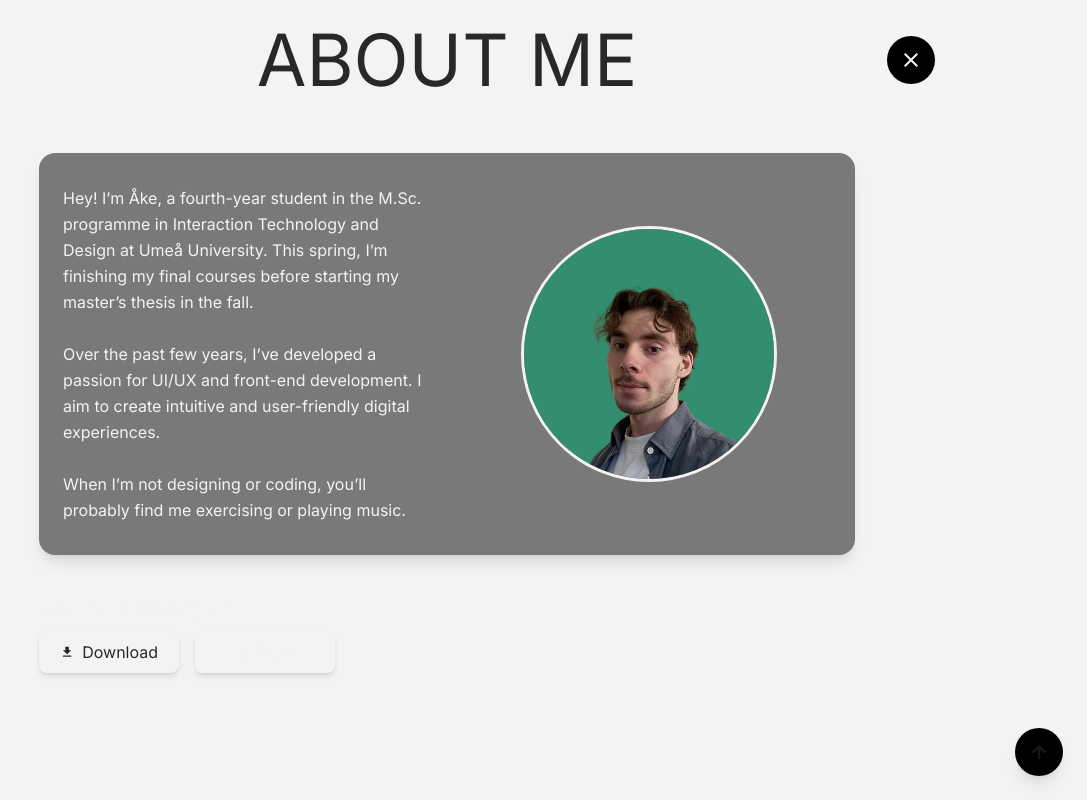
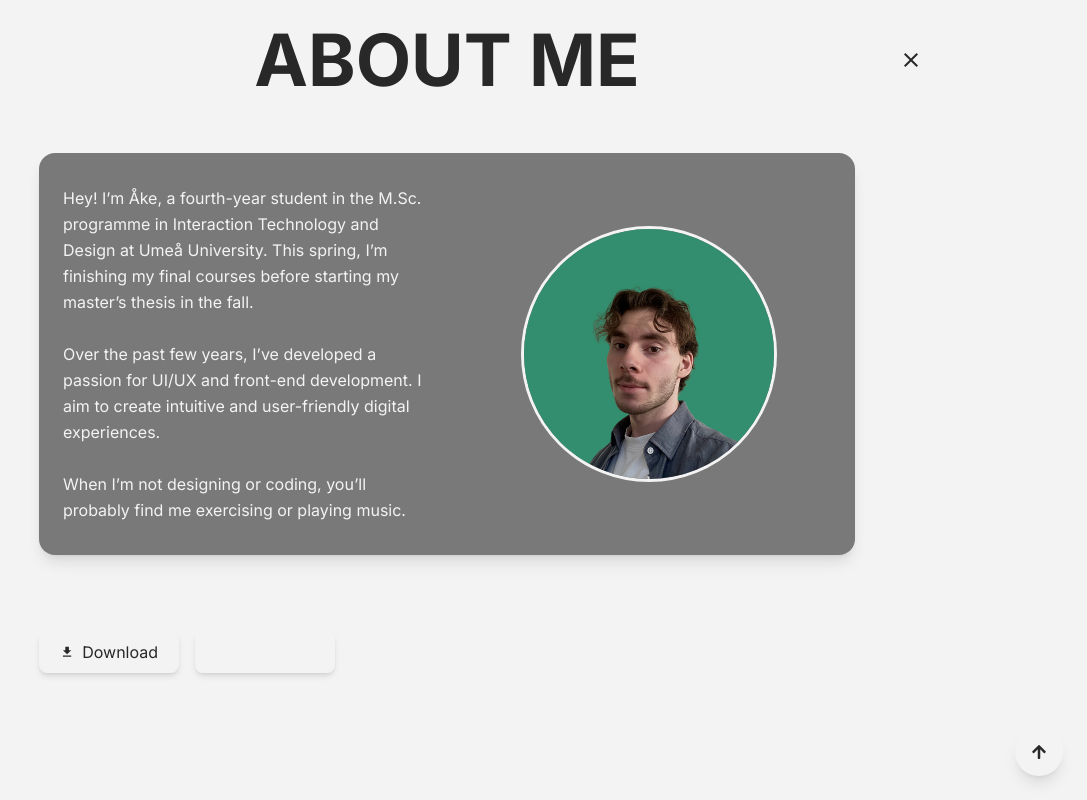
Before and after one commit to CodingQuercus/portfolio, a Next.js app: page / in a window 1280 px wide. Both pictures are taken after a click on the button "ABOUT ME". Shown: the part 624-1424 px from the top of the page, without its empty margins (193-1280 px from the left). Built offline with nearby package versions, Linux system fonts and the light colour scheme.

Commit message:
fixes with hovers

```diff
--- a/src/app/components/About.jsx
+++ b/src/app/components/About.jsx
@@ -40,7 +40,7 @@ export default function About() {
                         whileTap={{ scale: 0.95 }}
                         href="cv/Ake_Flatholm_CV.pdf"
                         download
-                        className="flex flex-row justify-center items-center gap-2 px-5 py-2 w-[140px] border border-[#f3f3f3] bg-[#f3f3f3] text-[#282828] rounded-lg shadow-md cursor-pointer text-center"
+                        className="flex flex-row justify-center items-center gap-2 px-5 py-2 w-[140px] border border-[#f3f3f3] bg-[#f3f3f3] text-[#282828] rounded-lg shadow-md cursor-pointer hover:bg-[#328e6e] hover:border-[#328e6e] text-center"
                     >
                         <MdDownload /> Download
                     </motion.a>
@@ -50,7 +50,7 @@ export default function About() {
                         href="cv/Ake_Flatholm_CV.pdf"
                         target="_blank"
                         rel="noopener noreferrer"
-                        className="flex flex-row justify-center items-center gap-2 px-5 py-2 w-[140px] border border-[#f3f3f3] text-[#f3f3f3] rounded-lg shadow-md cursor-pointer text-center"
+                        className="flex flex-row justify-center items-center gap-2 px-5 py-2 w-[140px] border border-[#f3f3f3] text-[#f3f3f3] rounded-lg shadow-md hover:bg-[#328e6e] hover:border-[#328e6e] cursor-pointer text-center"
                     >
                         <MdOpenInNew size={16} /> View
                     </motion.a>
--- a/src/app/components/Contact.jsx
+++ b/src/app/components/Contact.jsx
@@ -40,7 +40,7 @@ export default function Contact() {
                     <div className="flex gap-3">
                         <motion.button
                             onClick={handleCopyEmail}
-                            className="bg-[#f3f3f3] text-[#282828] px-4 py-2 rounded-lg flex items-center gap-2 cursor-pointer"
+                            className="bg-[#f3f3f3] text-[#282828] px-4 py-2 rounded-lg flex items-center gap-2 hover:bg-[#328e6e] cursor-pointer"
                             whileHover={{ scale: 1.05 }}
                             whileTap={{ scale: 0.95 }}
                         >
@@ -48,7 +48,7 @@ export default function Contact() {
                         </motion.button>
                         <motion.a
                             href={`mailto:${email}`}
-                            className="bg-[#f3f3f3] text-[#282828] px-4 py-2 rounded-lg flex items-center gap-2 cursor-pointer"
+                            className="bg-[#f3f3f3] text-[#282828] px-4 py-2 rounded-lg flex items-center gap-2 hover:bg-[#328e6e] cursor-pointer"
                             whileHover={{ scale: 1.05 }}
                             whileTap={{ scale: 0.95 }}
                         >
@@ -65,9 +65,9 @@ export default function Contact() {
                     <p className="text-[#f3f3f3] text-sm mb-4">Connect with me!</p>
                     <motion.button
                         onClick={handleLinkedInRedirect}
-                        className="bg-[#f3f3f3] text-[#282828] px-5 py-2 rounded-lg flex items-center gap-2 cursor-pointer"
+                        className="bg-[#f3f3f3] text-[#282828] px-5 py-2 rounded-lg flex items-center gap-2 cursor-pointer hover:bg-[#328e6e]"
                         whileHover={{ scale: 1.05 }}
-                            whileTap={{ scale: 0.95 }}
+                        whileTap={{ scale: 0.95 }}
                     >
                         <FaLinkedin size={16} /> Visit
                     </motion.button>
--- a/src/app/components/Navigation.jsx
+++ b/src/app/components/Navigation.jsx
@@ -39,8 +39,8 @@ export default function Navigation() {
                 {sections.map(({ id, label }) => (
                     <button
                         key={id}
-                        className={`text-4xl sm:text-6xl md:text-7xl lg:text-8xl font-bold py-6 sm:py-8 md:py-10 w-full text-center px-4 md:pl-10 md:pr-20 transition-colors cursor-pointer
-                            ${activeSection === id ? 'bg-[#00000080]' : 'hover:bg-[#00000080]'}`}
+                        className={`text-4xl sm:text-6xl md:text-7xl lg:text-8xl font-bold py-6 sm:py-8 md:py-10 w-full text-center px-4 md:pl-10 md:pr-20 transition duration-500 cursor-pointer
+                            ${activeSection === id ? 'bg-[#328e6e]' : 'hover:bg-[#328e6e]'}`}
                         onClick={() => handleClick(id)}
                     >
                         {label}
@@ -61,7 +61,7 @@ export default function Navigation() {
                         >
                             <div className="sticky top-0 w-full max-w-screen-lg bg-inherit z-50 border-b border-[#f3f3f3]">
                                 <div className="relative flex items-center justify-center py-4 sm:py-6">
-                                    <h2 className="text-4xl sm:text-6xl md:text-7xl text-center">
+                                    <h2 className="text-4xl sm:text-6xl md:text-7xl text-center font-semibold">
                                         {sections.find((section) => section.id === activeSection)?.label}
                                     </h2>
 
@@ -72,7 +72,7 @@ export default function Navigation() {
                                         exit={{ opacity: 0, y: 20 }}
                                         transition={{ duration: 0.3 }}
                                         onClick={() => setActiveSection('')}
-                                        className="absolute right-4 sm:right-6 top-1/2 -translate-y-1/2 text-sm sm:text-base md:text-lg bg-black text-[#f3f3f3] p-2 sm:p-3 rounded-full hover:bg-[#328E6E] cursor-pointer"
+                                        className="absolute right-4 sm:right-6 top-1/2 -translate-y-1/2 text-sm sm:text-base md:text-lg bg-[#f3f3f3] text-[#282828] p-2 sm:p-3 rounded-full hover:bg-[#328E6E] cursor-pointer"
                                         aria-label="Close section"
                                         whileHover={{ scale: 1.05 }}
                                         whileTap={{ scale: 0.9 }}
--- a/src/app/components/ScrollToTopButton.jsx
+++ b/src/app/components/ScrollToTopButton.jsx
@@ -34,7 +34,7 @@ export default function ScrollToTopButton() {
             whileHover={{ scale: 1.05 }}
             whileTap={{ scale: 0.9 }}
             onClick={scrollToTop}
-            className="fixed bottom-6 right-6 bg-[#000000] hover:bg-[#328E6E] text-f3f3f3 p-4 rounded-full shadow-lg z-50 cursor-pointer"
+            className="fixed bottom-6 right-6 bg-[#f3f3f3] hover:bg-[#328E6E] text-[#282828] p-4 rounded-full shadow-lg z-50 cursor-pointer"
             aria-label="Back to Top"
             initial={{ opacity: 0, y: 50 }}
             animate={{ opacity: 1, y: 0 }}
```
